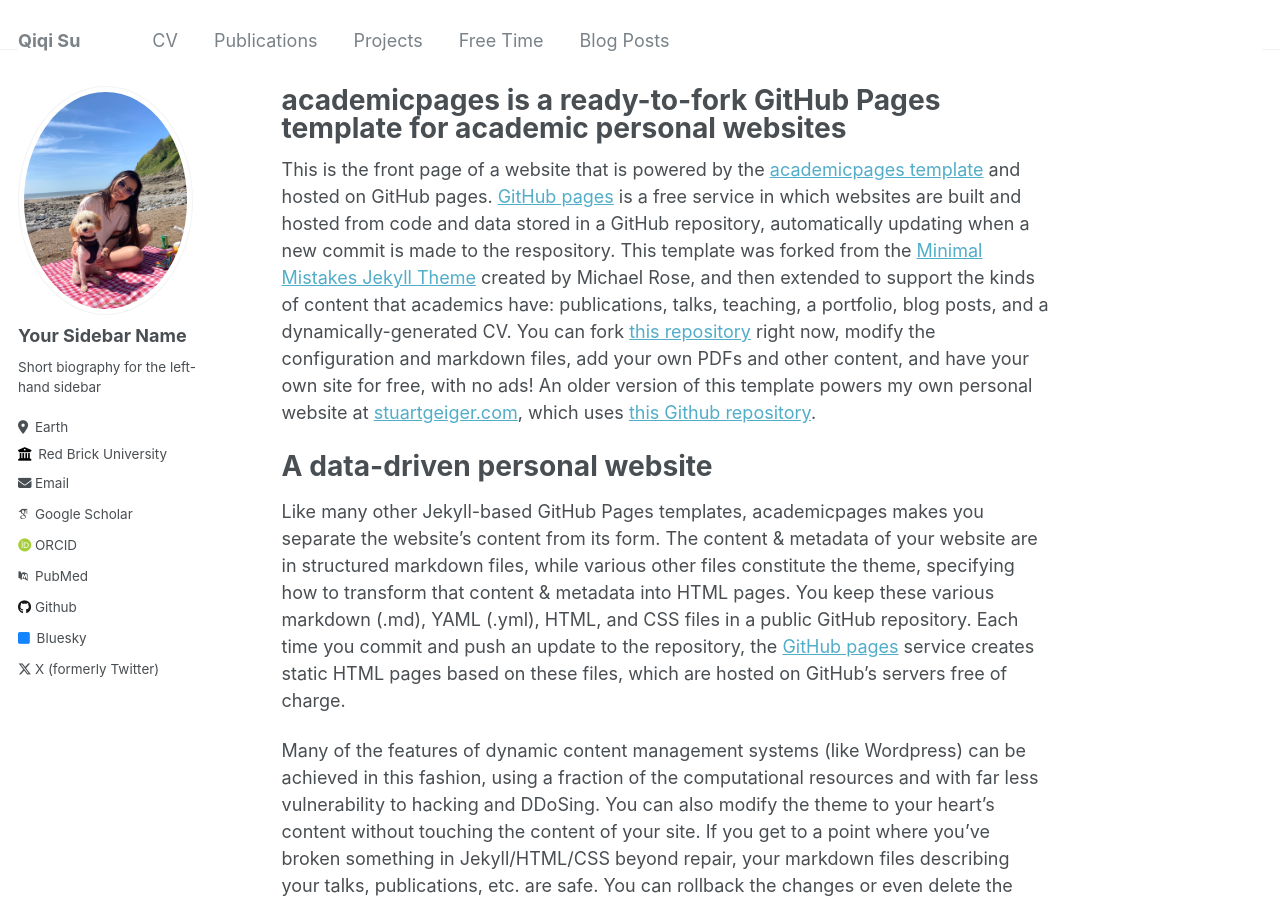
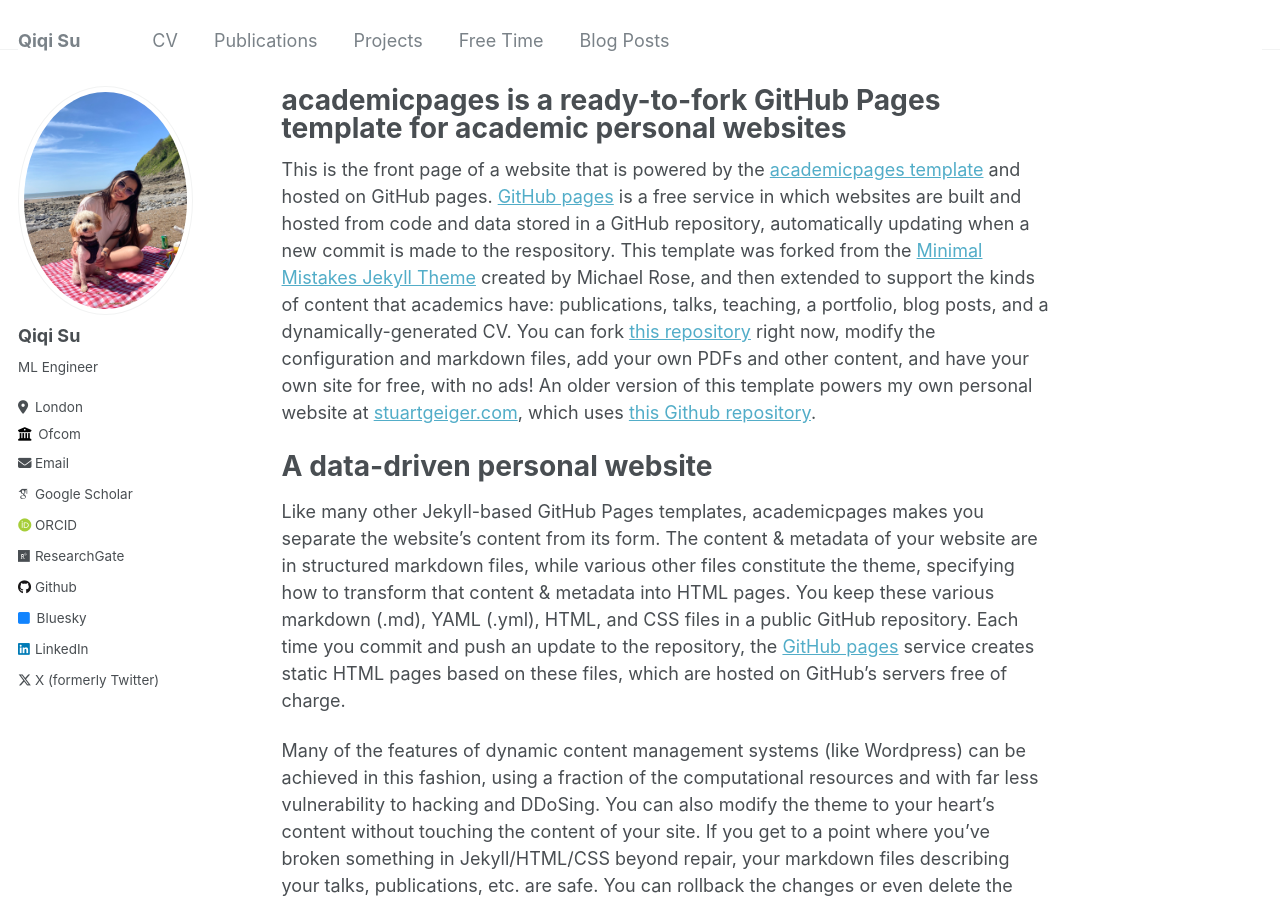
Before and after one commit to qisuqi/qisuqi.github.io, a Jekyll site: the page built from _pages/about.md, in a window 1280 px wide and 900 px high. Built offline with Jekyll 4.4.1, drawn with Linux system fonts in a browser that asks for light colours; some web fonts are replaced.

Commit message:
Update _config.yml

```diff
--- a/_config.yml
+++ b/_config.yml
@@ -22,27 +22,27 @@
 author:
   # Biographic information
   avatar           : "profile.png"
-  name             : "Your Sidebar Name"
+  name             : "Qiqi Su"
   pronouns         : # example: "she/her"
-  bio              : "Short biography for the left-hand sidebar"
-  location         : "Earth"
-  employer         : "Red Brick University"
+  bio              : "ML Engineer"
+  location         : "London"
+  employer         : "Ofcom"
   uri              : # URL
-  email            : "none@example.org"
+  email            : "qiqi.su.95@gmail.com"
 
   # Academic websites
   arxiv            : # URL - Update with the correct link to your profile
-  googlescholar    : "https://scholar.google.com/citations?user=PS_CX0AAAAAJ"
+  googlescholar    : "https://scholar.google.com/citations?user=c4bwl4MAAAAJ&hl=en"
   impactstory      : # URL
-  orcid            : "http://orcid.org/yourorcidurl"
-  pubmed           : "https://www.ncbi.nlm.nih.gov/pubmed/?term=john+snow"
-  researchgate     : # URL
+  orcid            : "https://orcid.org/0000-0001-6236-5951"
+  pubmed           : # "https://www.ncbi.nlm.nih.gov/pubmed/?term=john+snow"
+  researchgate     : "https://www.researchgate.net/profile/Qiqi-Su-2"
 
   # Repositories and software development
   bitbucket        : # Username - Update with your username on the site
   codepen          : # Username
   dribbble         : # Username
-  github           : "academicpages"
+  github           : "qisuqi"
   kaggle           : # Username
   stackoverflow    : # User number or user number and name (i.e., use "1" or "1/jeff-atwood")
 
@@ -56,7 +56,7 @@
   keybase          : # Username
   instagram        : # Username
   lastfm           : # Username
-  linkedin         : # Username
+  linkedin         : "https://www.linkedin.com/in/qiqi-su-376781106/"
   mastodon         : # URL
   medium           : # URL
   pinterest        : # Username
```
